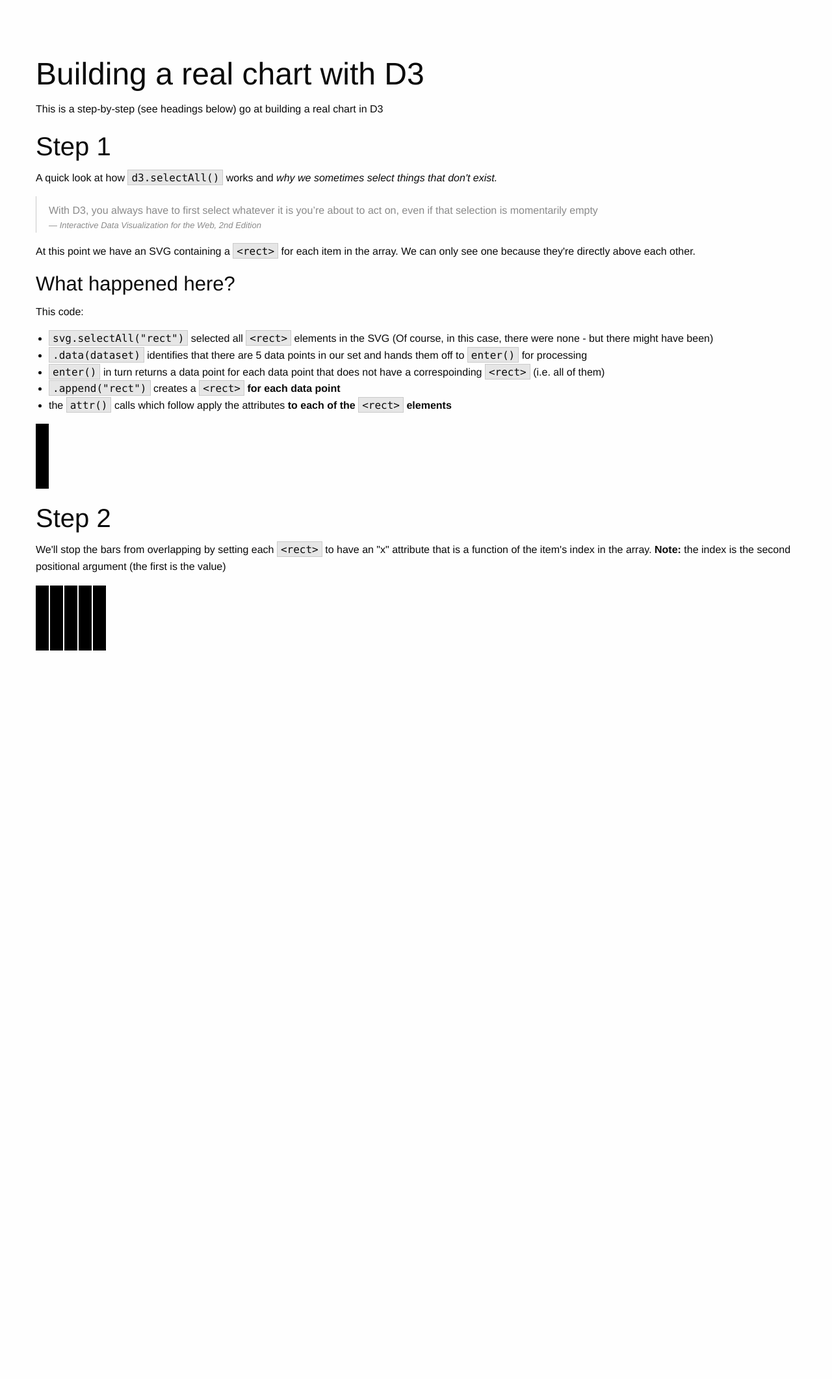
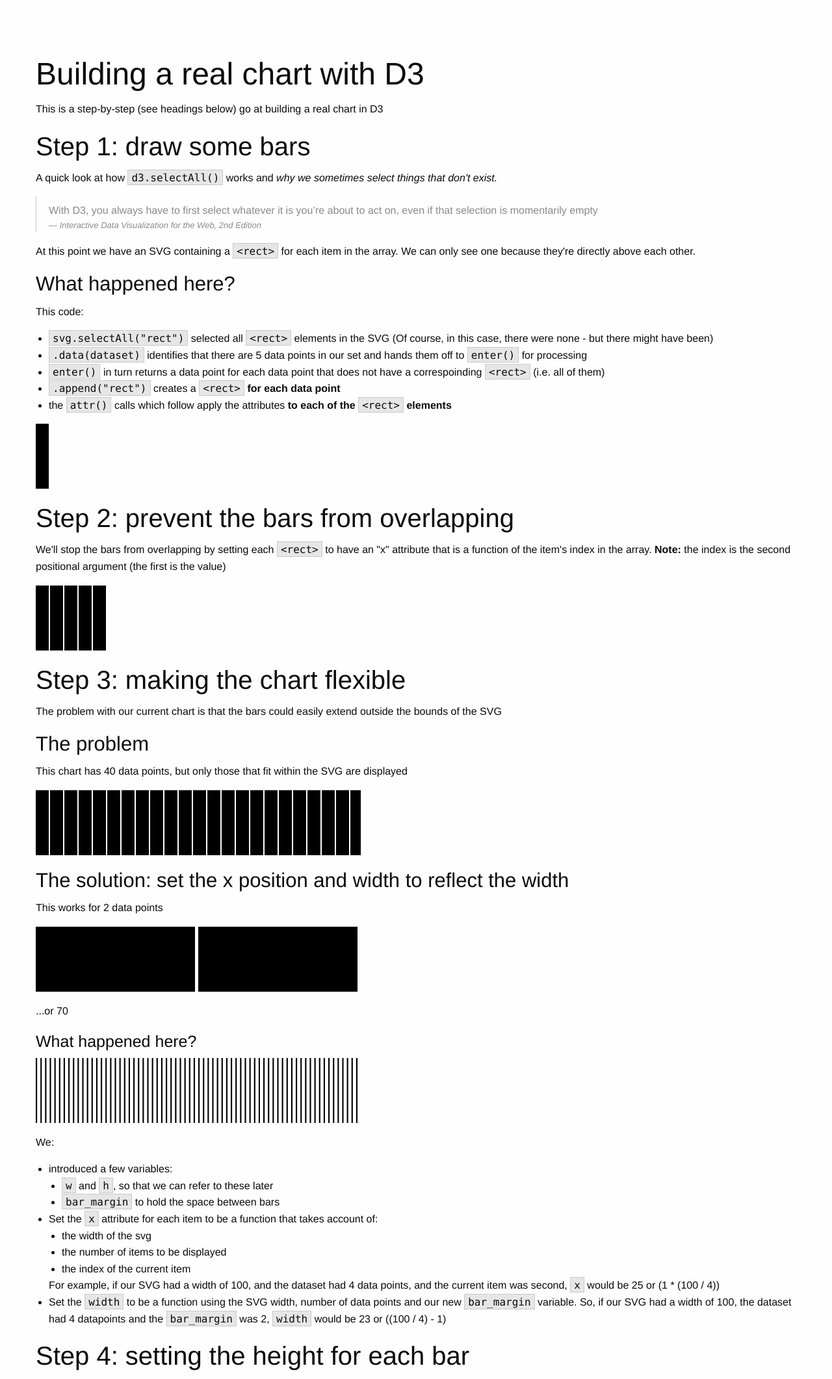
Before and after one commit to gtvj/data-visualisation-javascript-with-web-standards, a Flask app: template app/templates/pages/building-a-real-chart-with-d3.html in a window 1280 px wide. Shown: the whole page at 65% size. Before the commit the page ends 1001 px from the top, so only its background shows below. Run offline with Flask 2, Linux system fonts and the light colour scheme; the template is opened without the code that fills it, so the values that code supplies are empty; some libraries are stand-ins or nearby versions.

Commit message:
Interim commit: third step of building a real chart with D3

```diff
--- a/app/templates/pages/building-a-real-chart-with-d3.html
+++ b/app/templates/pages/building-a-real-chart-with-d3.html
@@ -14,27 +14,36 @@
 <p>This is a step-by-step (see headings below) go at building a real chart in D3</p>
 
 
-<h2>Step 1</h2>
-<p>A quick look at how <code>d3.selectAll()</code> works and <em>why we sometimes select things that don't exist.</em></p>
+<h2>Step 1: draw some bars</h2>
+<p>A quick look at how <code>d3.selectAll()</code> works and <em>why we sometimes select things that don't exist.</em>
+</p>
 <blockquote>
     With D3, you always have to first select whatever it is you’re about to act on, even if that selection is
     momentarily empty
     <cite>Interactive Data Visualization for the Web, 2nd Edition</cite>
 </blockquote>
-<p>At this point we have an SVG containing a <code>&ltrect&gt</code> for each item in the array. We can only see one because they're directly above each other.
+<p>At this point we have an SVG containing a <code>&ltrect&gt</code> for each item in the array. We can only see one
+    because they're directly above each other.
 <h3>What happened here?</h3>
 <p>This code:</p>
 <ul>
-    <li><code>svg.selectAll("rect")</code> selected all <code>&ltrect&gt</code> elements in the SVG (Of course, in this case, there were none - but there might have been)</li>
-    <li><code>.data(dataset)</code> identifies that there are 5 data points in our set and hands them off to <code>enter()</code> for processing</li>
-    <li><code>enter()</code> in turn returns a data point for each data point that does not have a correspoinding <code>&ltrect&gt</code> (i.e. all of them)</li>
+    <li><code>svg.selectAll("rect")</code> selected all <code>&ltrect&gt</code> elements in the SVG (Of course, in this
+        case, there were none - but there might have been)
+    </li>
+    <li><code>.data(dataset)</code> identifies that there are 5 data points in our set and hands them off to <code>enter()</code>
+        for processing
+    </li>
+    <li><code>enter()</code> in turn returns a data point for each data point that does not have a correspoinding <code>&ltrect&gt</code>
+        (i.e. all of them)
+    </li>
     <li><code>.append("rect")</code> creates a <code>&ltrect&gt</code> <strong>for each data point</strong></code></li>
-    <li>the <code>attr()</code> calls which follow apply the attributes <strong>to each of the <code>&ltrect&gt</code> elements</strong></li>
+    <li>the <code>attr()</code> calls which follow apply the attributes <strong>to each of the <code>&ltrect&gt</code>
+        elements</strong></li>
 </ul>
 <div class="step-one"></div>
 <script>
 
-    let dataset = [1,2,3,4,5];
+    let dataset = [1, 2, 3, 4, 5];
 
     let svg = d3.select('.step-one').append('svg').attr('width', 500).attr('height', 110);
 
@@ -49,8 +58,10 @@
 
 </script>
 
-<h2>Step 2</h2>
-<p>We'll stop the bars from overlapping by setting each <code>&ltrect&gt</code> to have an "x" attribute that is a function of the item's index in the array. <strong>Note:</strong> the index is the second positional argument (the first is the value)</p>
+<h2>Step 2: prevent the bars from overlapping</h2>
+<p>We'll stop the bars from overlapping by setting each <code>&ltrect&gt</code> to have an "x" attribute that is a
+    function of the item's index in the array. <strong>Note:</strong> the index is the second positional argument (the
+    first is the value)</p>
 <div class="step-two"></div>
 <script>
 
@@ -69,4 +80,114 @@
         .attr("height", 100);
 
 </script>
+<h2>Step 3: making the chart flexible</h2>
+<p>The problem with our current chart is that the bars could easily extend outside the bounds of the SVG</p>
+<h3>The problem</h3>
+<p>This chart has 40 data points, but only those that fit within the SVG are displayed</p>
+<div class="step-three"></div>
+<script>
+
+    {
+        let dataset = [];
+
+        for (let i = 0; i < 40; i++) {
+            dataset.push(Math.ceil(Math.random() * 5))
+        }
+
+        svg = d3.select('.step-three').append('svg').attr('width', 500).attr('height', 110);
+
+        svg.selectAll("rect")
+            .data(dataset)
+            .enter()
+            .append("rect")
+            .attr("x", function (d, i) {
+                return i * 22
+            })
+            .attr("y", 0)
+            .attr("width", 20)
+            .attr("height", 100);
+    }
+
+</script>
+<h3>The solution: set the x position and width to reflect the width</h3>
+<p>This works for 2 data points</p>
+<div class="step-three-solution-example-one"></div>
+<script>
+
+    {
+        let dataset = [5, 15];
+
+        let w = 500,
+            h = 110,
+            bar_margin = 5;
+
+        svg = d3.select('.step-three-solution-example-one').append('svg').attr('width', w).attr('height', h);
+
+        svg.selectAll("rect")
+            .data(dataset)
+            .enter()
+            .append("rect")
+            .attr("x", function (d, i) {
+                return i * (w / dataset.length);
+            })
+            .attr("y", 0)
+            .attr("width", function (d, i) {
+                return (w / dataset.length) - bar_margin;
+            })
+            .attr("height", 100);
+    }
+
+</script>
+<p>...or 70</p>
+<h4>What happened here?</h4>
+<div class="step-three-solution-example-two"></div>
+<script>
+
+    {
+        let dataset = [];
+
+        for (let i = 0; i < 70; i++) {
+            dataset.push(Math.ceil(Math.random() * 5))
+        }
+
+        let w = 500,
+            h = 110,
+            bar_margin = 5;
+
+        svg = d3.select('.step-three-solution-example-two').append('svg').attr('width', w).attr('height', h);
+
+        svg.selectAll("rect")
+            .data(dataset)
+            .enter()
+            .append("rect")
+            .attr("x", function (d, i) {
+                return i * (w / dataset.length);
+            })
+            .attr("y", 0)
+            .attr("width", function (d, i) {
+                return (w / dataset.length) - bar_margin;
+            })
+            .attr("height", 100);
+    }
+
+</script>
+<p>We:</p>
+<ul>
+    <li>introduced a few variables:
+        <ul>
+            <li><code>w</code> and <code>h</code>, so that we can refer to these later</li>
+            <li><code>bar_margin</code> to hold the space between bars</li>
+        </ul>
+    </li>
+    <li>Set the <code>x</code> attribute for each item to be a function that takes account of:
+        <ul>
+            <li>the width of the svg</li>
+            <li>the number of items to be displayed</li>
+            <li>the index of the current item</li>
+        </ul>
+        For example, if our SVG had a width of 100, and the dataset had 4 data points, and the current item was second, <code>x</code> would be 25 or (1 * (100 / 4))
+    </li>
+    <li>Set the <code>width</code> to be a function using the SVG width, number of data points and our new <code>bar_margin</code> variable. So, if our SVG had a width of 100, the dataset had 4 datapoints and the <code>bar_margin</code> was 2, <code>width</code> would be 23 or ((100 / 4) - 1)</li>
+</ul>
+<h2>Step 4: setting the height for each bar</h2>
 {% endblock %}
```
